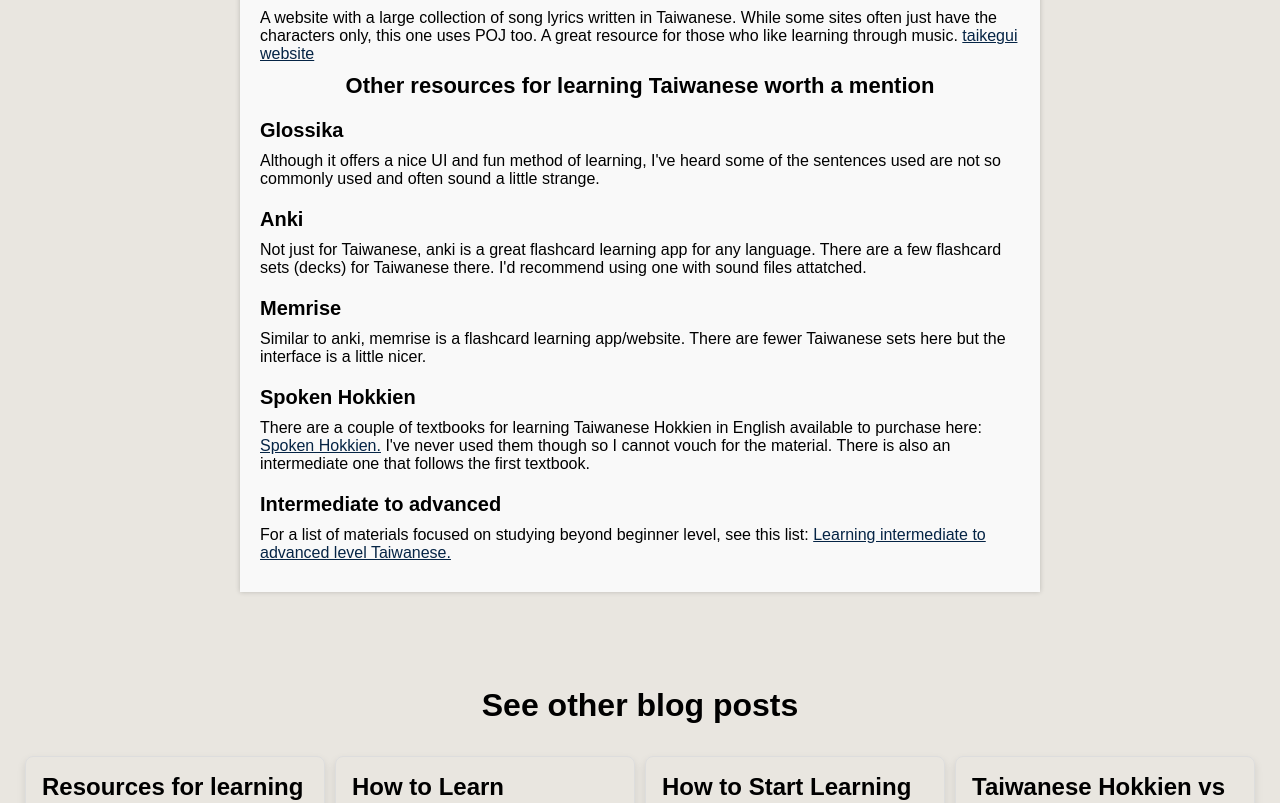
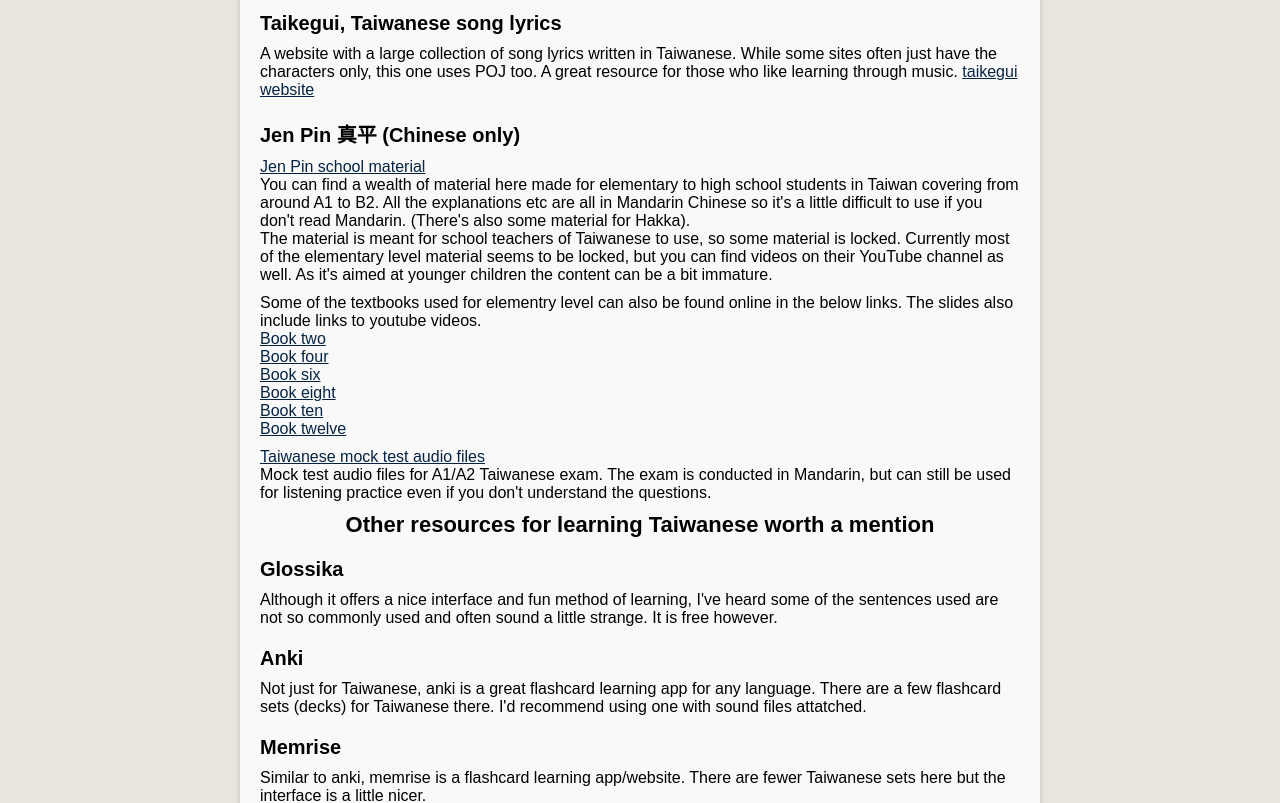
Before and after one commit to jielongjp/study-taigi, a Next.js app: page /blog/resources in a window 1280 px wide. Shown: the part 1615-2418 px from the top of the page. Built offline with nearby package versions, Linux system fonts and the light colour scheme.

Commit message:
add content

```diff
--- a/src/pages/blog/resources/index.tsx
+++ b/src/pages/blog/resources/index.tsx
@@ -52,7 +52,10 @@
           basics plus a bit further. Each lesson has a theme and the recordings
           are slow and clear making it perfect for those starting out. There are
           a total of 5 textbooks and some other supplementary material offered
-          on their site. Best of all it&apos;s completely free.
+          on their site. Best of all it&apos;s completely free. <br /> <br />
+          <a href="https://sites.google.com/site/tmemp3/">
+            Taiwanese Made Easier
+          </a>
         </StParagraph>
         <StHeading>
           Southern Hokkien: An Introduction (three textbooks) by SOAS/NTU
@@ -72,7 +75,7 @@
         <StParagraph>
           There are also free lessons online from NTU which use the textbook to
           teach but it&apos;s completely taught in Mandarin (no subtitles). If
-          you can understand Mandarin Chinese, you can find the lessons here:
+          you can understand Mandarin Chinese, you can find the lessons here:{" "}
           <a href="http://ocw.aca.ntu.edu.tw/ntu-ocw/ocw/cou/104S114">
             NTU Southern Hokkien Videos
           </a>
@@ -113,14 +116,70 @@
           POJ too. A great resource for those who like learning through music.{" "}
           <a href="https://taikegui.wordpress.com">taikegui website</a>
         </StParagraph>
+        <StHeading>Jen Pin 真平 (Chinese only)</StHeading>
+        <StParagraph>
+          <a href="https://jen-pin.com.tw/material.php">
+            Jen Pin school material
+          </a>
+          <br></br>
+          You can find a wealth of material here made for elementary to high
+          school students in Taiwan covering from around A1 to B2. All the
+          explanations etc are all in Mandarin Chinese so it&apos;s a little
+          difficult to use if you don&apos;t read Mandarin. (There&apos;s also
+          some material for Hakka).
+          <br />
+          The material is meant for school teachers of Taiwanese to use, so some
+          material is locked. Currently most of the elementary level material
+          seems to be locked, but you can find videos on their YouTube channel
+          as well. As it&apos;s aimed at younger children the content can be a
+          bit immature.
+        </StParagraph>
+        <StParagraph>
+          Some of the textbooks used for elementry level can also be found
+          online in the below links. The slides also include links to youtube
+          videos. <br />
+          <a href="https://docs.google.com/presentation/d/e/2PACX-1vSHNy8kWCANVVSKG23rpanYt9qBntUrguAJABFXImS4nU_r_1MyNpogKNHSx4xLcw/pub?start=false&loop=false&delayms=5000&slide=id.p1">
+            Book two
+          </a>
+          <br />
+          <a href="https://docs.google.com/presentation/d/e/2PACX-1vSDx1m52mh5sOgAvs_CvMOO8K7VAsAKwvkCEUqnvV0P9DzKn4AIepjbmtKxPkwLJQ/pub?start=false&loop=false&delayms=5000&slide=id.p1">
+            Book four
+          </a>
+          <br />
+          <a href="https://docs.google.com/presentation/d/e/2PACX-1vQK-FgzOrCkXLfefMBzPdsXEcy0d50dKjNm4GrqWzvOjXNKgoLzEpnsRTL0CwQMZg/pub?start=false&loop=false&delayms=5000&slide=id.p1">
+            Book six
+          </a>
+          <br />
+          <a href="https://docs.google.com/presentation/d/e/2PACX-1vTgGYkXg4PQbXo5R_uISOlVCjHyEMpAk-DQc-dNb4elZv2HkoM1u6sk2xG1z9c3Pw/pub?start=false&loop=false&delayms=5000&slide=id.p1">
+            Book eight
+          </a>
+          <br />
+          <a href="https://docs.google.com/presentation/d/e/2PACX-1vRWoatye9M8OHHIDyYtBXlOgp87L7aKoDWETg6Y7VkGpLyt-02uFCEQo1HMbb4Zgw/pub?start=false&loop=false&delayms=5000&slide=id.p1">
+            Book ten
+          </a>
+          <br />
+          <a href="https://docs.google.com/presentation/d/e/2PACX-1vT-tKe0kSHE3YtTpm3sT_rK6a6u08Q1SudbsF80CeSoFPg16UUPolto09zO_rQ2Ug/pub?start=false&loop=false&delayms=5000&slide=id.p1">
+            Book twelve
+          </a>
+          <br />
+        </StParagraph>
+        <StParagraph>
+          <a href="https://jen-pin.com.tw/news_intro.php?id=187">
+            Taiwanese mock test audio files
+          </a>
+          <br></br>
+          Mock test audio files for A1/A2 Taiwanese exam. The exam is conducted
+          in Mandarin, but can still be used for listening practice even if you
+          don&apos;t understand the questions.
+        </StParagraph>
         <StSubtitle>
           Other resources for learning Taiwanese worth a mention
         </StSubtitle>
         <StHeading>Glossika</StHeading>
         <StParagraph>
-          Although it offers a nice UI and fun method of learning, I&apos;ve
-          heard some of the sentences used are not so commonly used and often
-          sound a little strange.
+          Although it offers a nice interface and fun method of learning,
+          I&apos;ve heard some of the sentences used are not so commonly used
+          and often sound a little strange. It is free however.
         </StParagraph>
         <StHeading>Anki</StHeading>
         <StParagraph>
@@ -151,7 +210,6 @@
             Learning intermediate to advanced level Taiwanese.
           </Link>
         </StParagraph>
-        <StParagraph></StParagraph>
       </StContainer>
       <BlogLinks />
     </>
```
